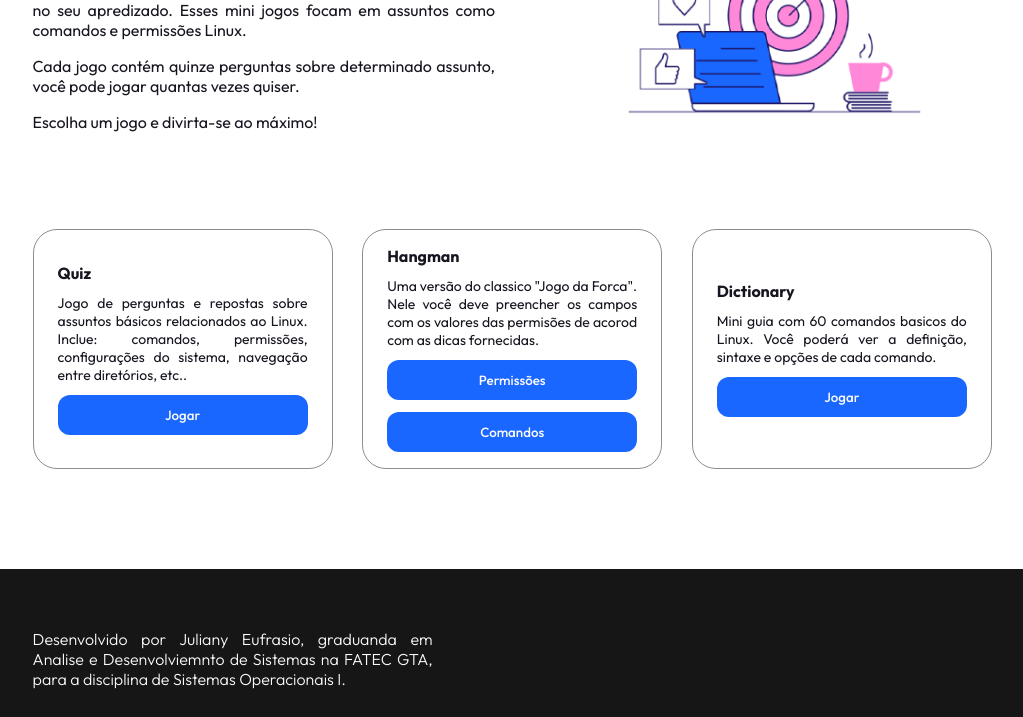
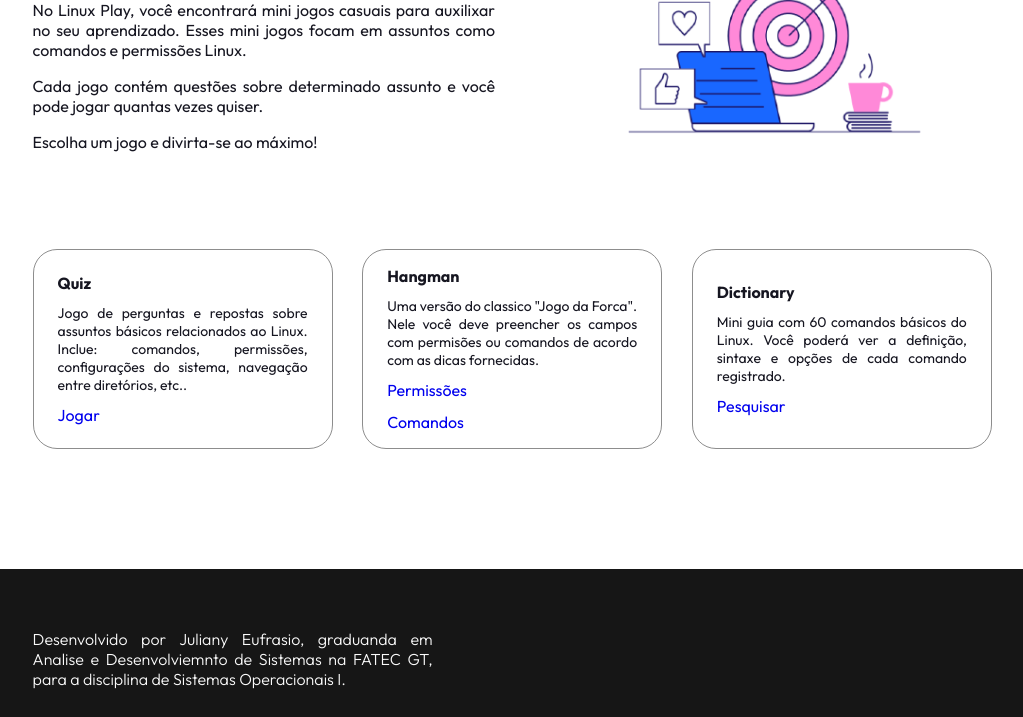
Before and after one commit to JulianyEufrasio/linuxplay, a plain HTML site: page assets/pages/howuse.html in a window 1280 px wide. Shown: the part 231-948 px from the top of the page, without its empty margins (121-1144 px from the left). Drawn offline with nearby package versions, Linux system fonts and the light colour scheme.

Commit message:
Update howuse.html | buttons and text

```diff
--- a/assets/pages/howuse.html
+++ b/assets/pages/howuse.html
@@ -8,6 +8,8 @@
     <!-- css -->
     <link rel="stylesheet" href="../css/howuse.css">
     <link rel="stylesheet" href="../css/index.css">
+    <!-- favicon -->
+    <link rel="shortcut icon" href="../img/smiling emoji.png" type="image/x-icon">
     <!-- icons -->
     <link rel="stylesheet" href="https://cdn.jsdelivr.net/npm/boxicons@latest/css/boxicons.min.css">
 </head>
@@ -15,12 +17,11 @@
 
      <!-- nav -->
      <nav>
-        <a href="#" class="logo">Ju Eufrásio <br><span>Analise e desnvolvimento de sistemas</span></a>
+        <a href="#" class="logo">Ju Eufrásio <br><span>Analise e Desenvolvimento de Sistemas</span></a>
         <div class="bx bx-menu" id="bx-menu"></div>
         <ul class="navbar">
             <li><a href="/index.html">Index</a></li>
             <li><a href="/assets/pages/howuse.html" class="act">Como usar</a></li>
-            <!-- <li><a href="/assets/pages/playnow.html">Jogar</a></li> -->
         </ul>
     </nav>
 
@@ -29,8 +30,8 @@
         <div class="content-hw">
             <div class="text-hw">
             <h3>Como usar?</h3>
-            <p>No Linux Play, você encontrará mini jogos casuais para auxilixar no seu apredizado. Esses mini jogos focam em assuntos como comandos e permissões Linux.</p>
-            <p>Cada jogo contém quinze perguntas sobre determinado assunto, você pode jogar quantas vezes quiser.</p>
+            <p>No Linux Play, você encontrará mini jogos casuais para auxilixar no seu aprendizado. Esses mini jogos focam em assuntos como comandos e permissões Linux.</p>
+            <p>Cada jogo contém questões sobre determinado assunto e você pode jogar quantas vezes quiser.</p>
             <p>Escolha um jogo e divirta-se ao máximo!</p>
             </div>
             <div class="">
@@ -41,26 +42,18 @@
             <div class="game">
                 <h4>Quiz</h4>
                 <p>Jogo de perguntas e repostas sobre assuntos básicos relacionados ao Linux. Inclue: comandos, permissões, configurações do sistema, navegação entre diretórios, etc..</p>
-                <button>
-                    <a href="../pages/quiz.html">Jogar</a>
-                </button>
+                 <a href="../pages/quiz.html" target="_blank">Jogar</a>
             </div>
             <div class="game">
                 <h4>Hangman</h4>
-                <p>Uma versão do classico "Jogo da Forca". Nele você deve preencher os campos com os valores das permisões de acorod com as dicas fornecidas.</p>
-                <button>
-                    <a href="../pages/hangPermis.html">Permissões</a>
-                </button>
-                <button>
-                    <a href="../pages/hangmanComm.html">Comandos</a>
-                </button>
+                <p>Uma versão do classico "Jogo da Forca". Nele você deve preencher os campos com permisões ou comandos de acordo com as dicas fornecidas.</p>
+                <a href="../pages/hangPermis.html" target="_blank">Permissões</a>
+                <a href="../pages/hangmanComm.html" target="_blank">Comandos</a>
             </div>
             <div class="game">
                 <h4>Dictionary</h4>
-                <p>Mini guia com 60 comandos basicos do Linux. Você poderá ver a definição, sintaxe e opções de cada comando.</p>
-                <button>
-                    <a href="../pages/dictionary.html">Jogar</a>
-                </button>
+                <p>Mini guia com 60 comandos básicos do Linux. Você poderá ver a definição, sintaxe e opções de cada comando registrado.</p>
+                <a href="../pages/dictionary.html" target="_blank">Pesquisar</a>
             </div>
         </div>
     </section>
@@ -68,7 +61,7 @@
     <!-- footer -->
     <section class="footer">
         <div class="aluno">
-            <p>Desenvolvido por Juliany Eufrasio, graduanda em Analise e Desenvolviemnto de Sistemas na FATEC GTA, para a disciplina de Sistemas Operacionais I.</p>
+            <p>Desenvolvido por Juliany Eufrasio, graduanda em Analise e Desenvolviemnto de Sistemas na FATEC GT, para a disciplina de Sistemas Operacionais I.</p>
         </div>
         <div class="contato">
             <div class="ct">
```
